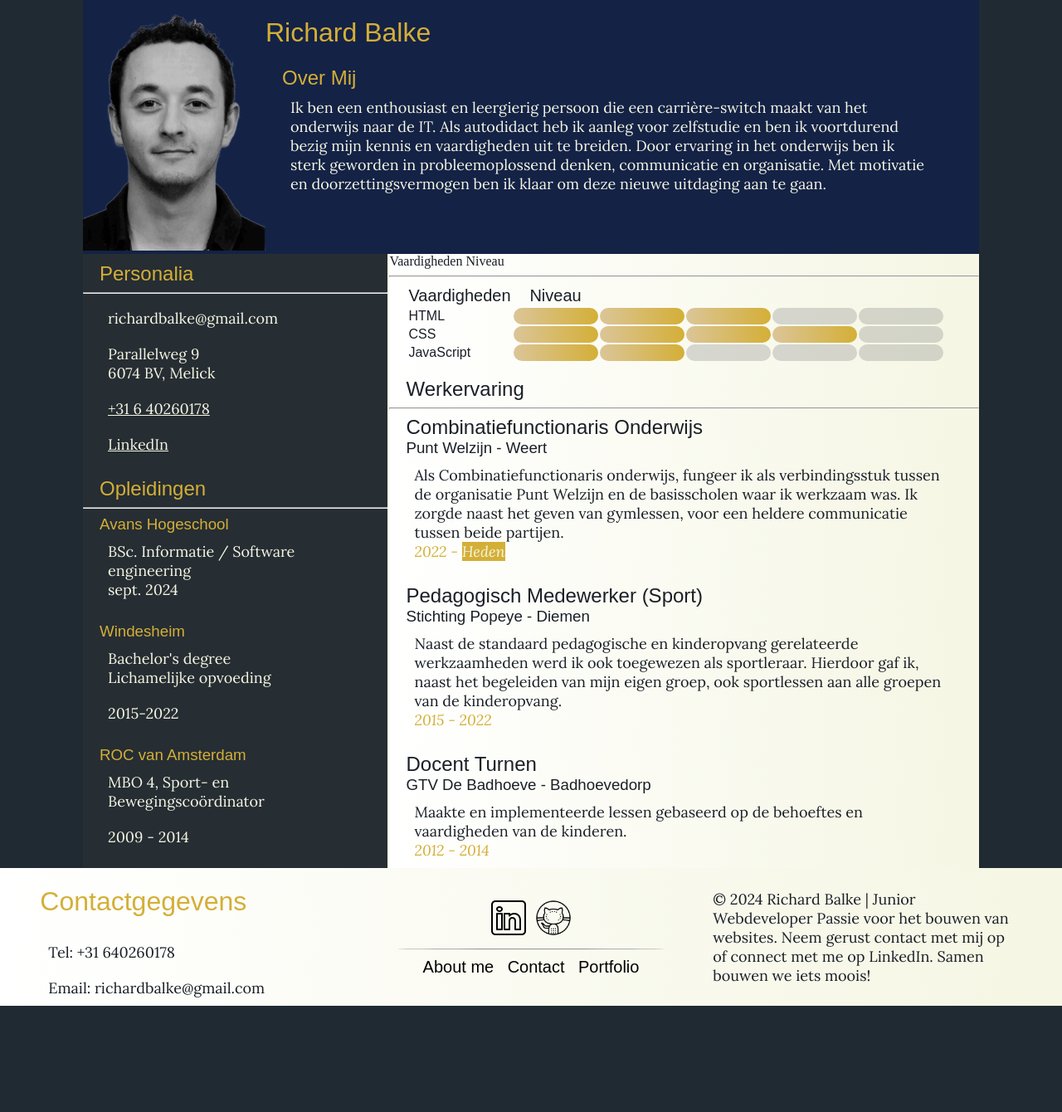
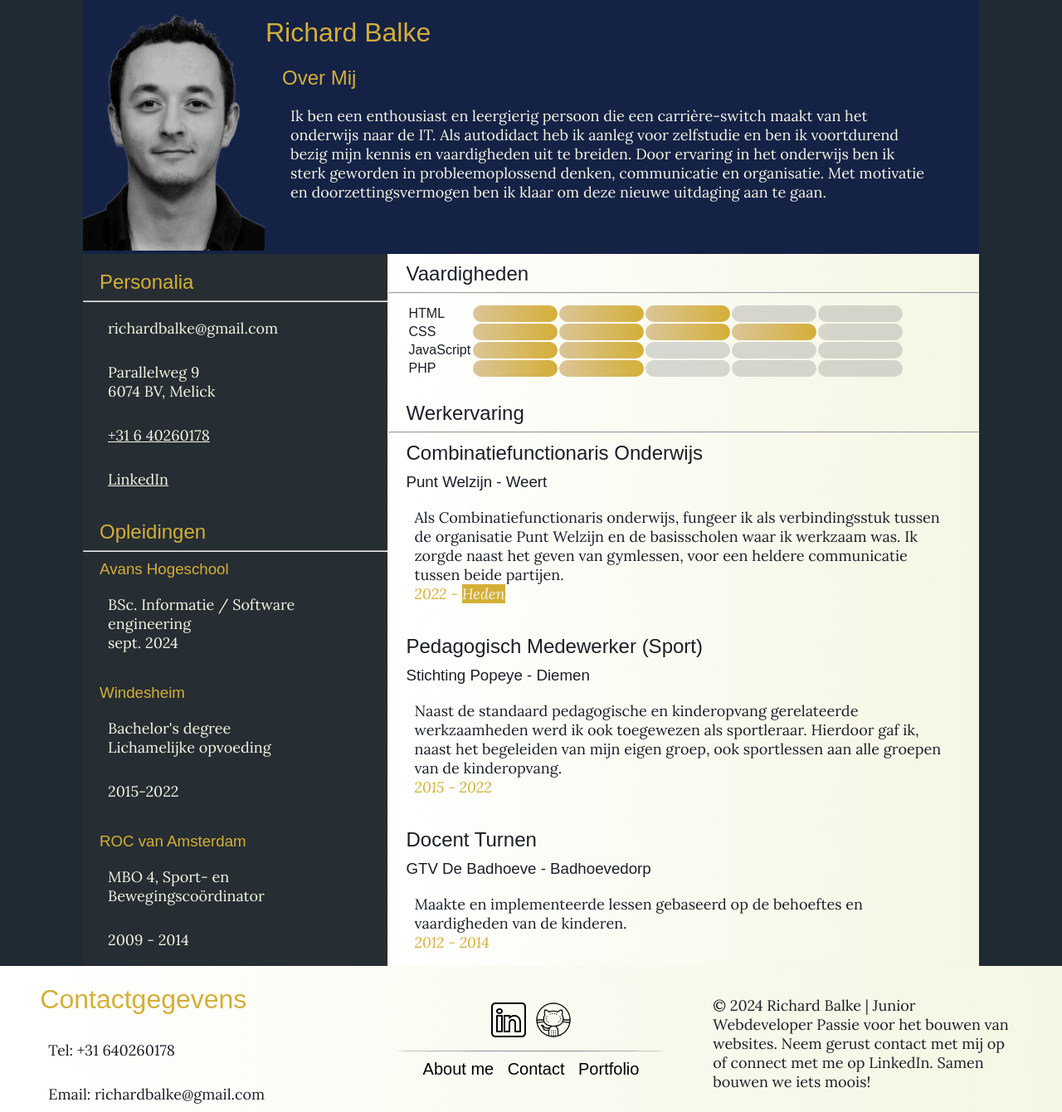
Before and after one commit to RichardBalke/html-portfolio, a PHP site: page /html-content/about.html in a window 1280 px wide. Shown: the part 100-1440 px from the top of the page at 83% size. Before the commit the page ends 1312 px from the top, so only its background shows below. Run offline with PHP 8.4, Linux system fonts and the light colour scheme; some web fonts are replaced.

Commit message:
naam wijzigingen, CV pagina aanpassingen

```diff
--- a/CSS/aboutme_styles.css
+++ b/CSS/aboutme_styles.css
@@ -1,35 +1,35 @@
-#aboutme-container {
+#aboutme-Container {
     max-width: 1080px;
     justify-content: center;
     margin: auto;
 }
 
-.aboutme-content-container {
+.aboutme-Content-Container {
     display: flex;
     flex-direction: row;
     background-color: rgb(20, 34, 70);
 }
 
-#aboutme-img {
+#aboutme-Img {
     height: auto;
     width: 220px;
 }
 
-#aboutme-text-container  {
+#aboutme-Text-Container  {
     width: 840px;
 }
 
-#aboutme-text-container p {
+#aboutme-Text-Container p {
     color: rgb(245, 246, 227) !important;
     margin-right: 30px;
 }
 
-.personalia-container *, td {
+.personalia-Container *, td {
     color: rgb(245, 246, 227);
 }
 
 
-.vaardigheden-container *{
+.vaardigheden-Container *{
     color: rgb(26, 31, 39)!important;
 }
 
@@ -46,27 +46,27 @@
     border-radius: 10px;
 }
 
-#info-container {
+#info-Container {
     display: flex;
     flex-direction: row;
     margin: auto;
 }
 
-.personalia-container {
+.personalia-Container {
     width: 100%;
     border-right: 2px solid rgb(245, 246, 227);
     background-color: rgba(53, 52, 52, 0.31);
     padding: 10px 0px;
 }
 
-.vaardigheden-container {
+.vaardigheden-Container {
     display: flex;
     flex-direction: column;
     background-image: linear-gradient(to right, white, rgb(245, 246, 227));
 }
 
 h2, h3, p, table {
-    margin: 0px 20px 0px 20px;
+    margin: 10px 20px 0px 20px;
 }
 
 td hr {
@@ -75,11 +75,11 @@ td hr {
     background-color: rgb(26, 31, 39);
 }
 
-.aboutme-content p span {
+.aboutme-Content p span {
     background-color: rgb(212, 175, 55);
     color: rgb(245, 246, 227) !important;
 }
-.aboutme-content p i {
+.aboutme-Content p i {
     color: rgb(212, 175, 55) !important;
 }
 
--- a/CSS/index_styles.css
+++ b/CSS/index_styles.css
@@ -149,10 +149,10 @@
 }
 
 #title-container-img {
-  width: 300px;
+  width: 400px;
   height: auto;
   border-radius: 50% 20% / 10% 40%;
-  margin: 50px 0px 50px 0px;
+  margin-top: 50px;
 }
 /* Intro tekst einde */
 
--- a/html-content/about.html
+++ b/html-content/about.html
@@ -20,12 +20,12 @@
   <header></header>
 
   <main>
-    <div id="aboutme-container">
-      <div class="aboutme-content-container">
+    <div id="aboutme-Container">
+      <div class="aboutme-Content-Container">
         <div>
-          <img id="aboutme-img" src="/Images/foto-richard-zwartwit.png" alt="" />
+          <img id="aboutme-Img" src="/Images/foto-richard-zwartwit.png" alt="" />
         </div>
-        <div id="aboutme-text-container" class="aboutme-content">
+        <div id="aboutme-Text-Container" class="aboutme-Content">
           <h1>Richard Balke</h1>
           <h2>Over Mij</h2>
           <p>
@@ -39,9 +39,9 @@
           </p>
         </div>
       </div>
-      <div id="info-container">
-        <div class="personalia-container">
-          <div class="aboutme-content">
+      <div id="info-Container">
+        <div class="personalia-Container">
+          <div class="aboutme-Content">
             <h2>Personalia</h2>
             <hr />
             <p>richardbalke@gmail.com</p>
@@ -76,14 +76,12 @@
           </div>
         </div>
 
-        <div class="vaardigheden-container">
-          <div class="aboutme-content" vaardigheden>
-            <span>Vaardigheden Niveau</span>
+        <div class="vaardigheden-Container">
+          <div class="aboutme-Content" vaardigheden>
+            <h2>Vaardigheden</h2>
             <hr>
             <table>
               <tr>
-                <th>Vaardigheden</th>
-                <th>Niveau</th>
               <tr>
                 <td>HTML</td>
 
@@ -138,13 +136,31 @@
                 <td class="skills-Table-Box-Empty">
                 </td>
               </tr>
+              <tr>
+                <td>PHP</td>
+
+                <td class="skills-Table-Box">
+                </td>
+
+                <td class="skills-Table-Box">
+                </td>
+
+                <td class="skills-Table-Box-Empty">
+                </td>
+
+                <td class="skills-Table-Box-Empty">
+                </td>
+
+                <td class="skills-Table-Box-Empty">
+                </td>
+              </tr>
             </table>
           </div>
           <div>
             <br>
             <h2>Werkervaring</h2>
             <hr />
-            <div class="aboutme-content">
+            <div class="aboutme-Content">
               <h2>Combinatiefunctionaris Onderwijs</h2>
               <h3>Punt Welzijn - Weert</h3>
               <p>
@@ -158,7 +174,7 @@
               </p>
               <br />
             </div>
-            <div class="aboutme-content">
+            <div class="aboutme-Content">
               <h2>Pedagogisch Medewerker (Sport)</h2>
               <h3>Stichting Popeye - Diemen</h3>
               <p>
@@ -171,7 +187,7 @@
               </p>
               <br />
             </div>
-            <div class="aboutme-content">
+            <div class="aboutme-Content">
               <h2>Docent Turnen</h2>
               <h3>GTV De Badhoeve - Badhoevedorp</h3>
               <p>
--- a/html-content/index.html
+++ b/html-content/index.html
@@ -22,10 +22,9 @@
   <header>
     <div class="hf-container">
       <div class="logo-container">
-        <a href="/html-content/index.html"><img src="/Images/Logo.jpg" alt=""></a>
+        <a href="/html-content/index.html"><img src="/Images/website_icon1.png" alt=""></a>
       </div>
       <div class="brand-name-container">
-        <h1>Richard's Portfolio</h1>
       </div>
       <div class="nav-container">
         <nav>
```
Also changed, not shown: Images/title-Container-Img.jpg, Images/website_icon1.png (added), Images/website_icon2.png (added).
